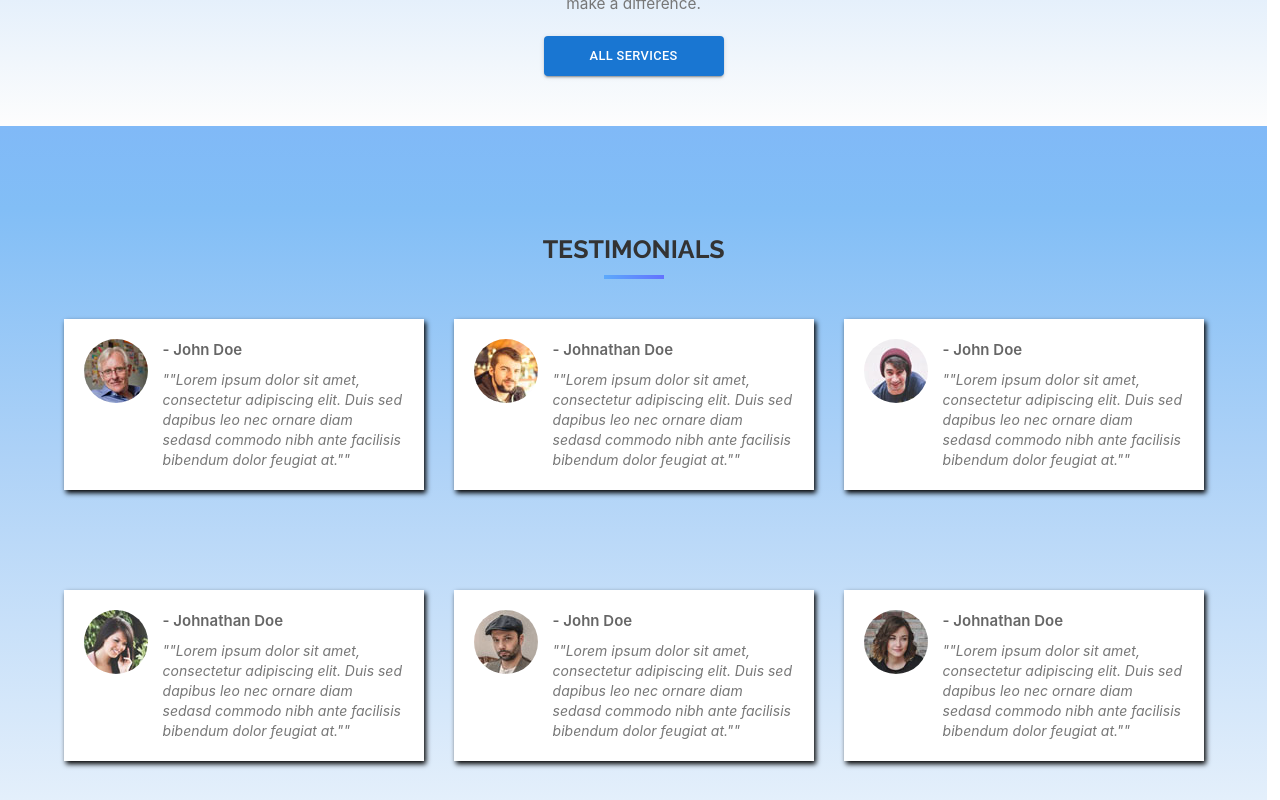
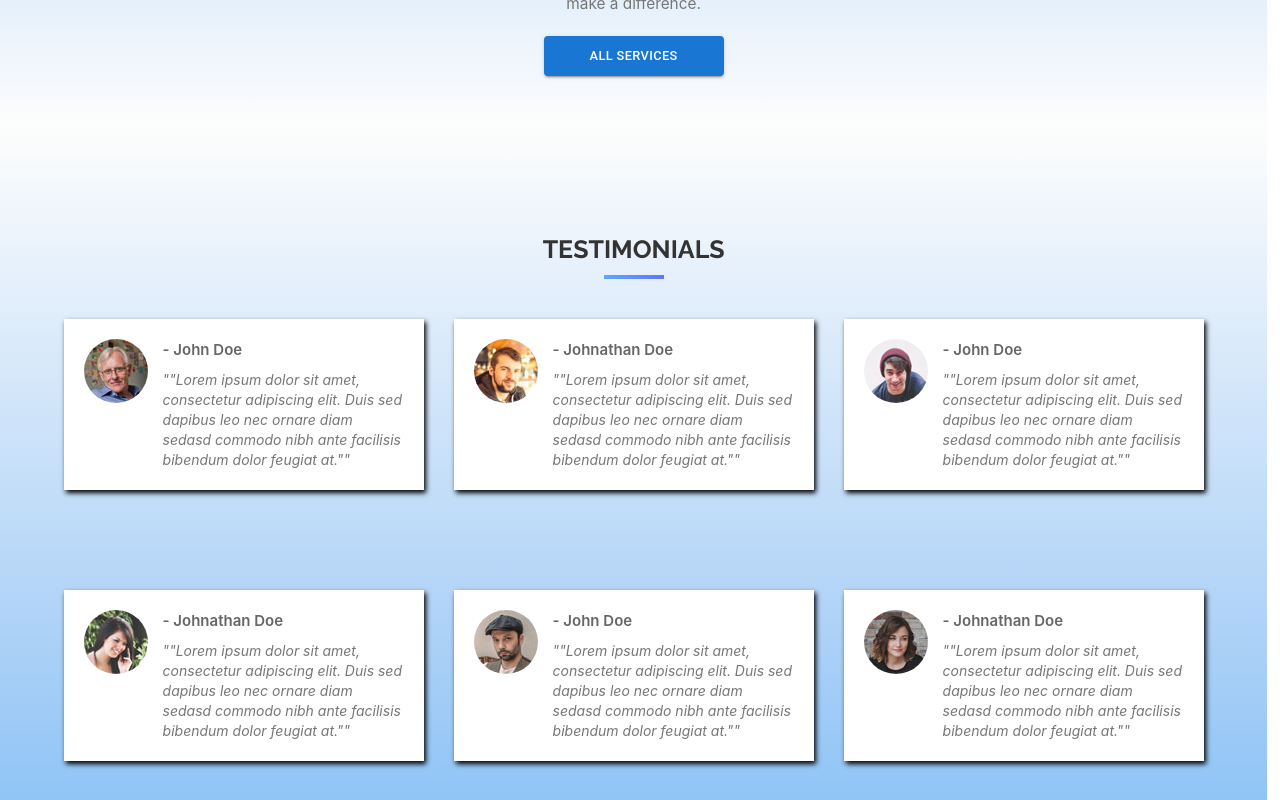
Before and after one commit to krishnajagtap9/krishna-app, a React (Create React App) app: page / in a window 1280 px wide. Shown: the part 3160-3960 px from the top of the page. Built offline with nearby package versions, Linux system fonts and the light colour scheme; what smooth-scroll would draw is missing.

Commit message:
final_submition

```diff
--- a/public/css/style.css
+++ b/public/css/style.css
@@ -385,11 +385,15 @@ justify-content: center;
 #testimonials {
   padding: 100px 0;
 
-
-  background: linear-gradient(to top, #fdfdfd 0%, #aed2f7 60%,#82bef6 90%, #80b9f7 100%);
+  background: linear-gradient(to bottom, #fdfdfd 0%, #aed2f7 60%,#82bef6 90%, #80b9f7 100%);
 
 
 
+}
+@media (max-width: 768px) {
+#testimonial{
+  width: 60%;
+}
 }
 #testimonials i {
   color: #e6e6e6;
--- a/src/Css_component/About.css
+++ b/src/Css_component/About.css
@@ -20,7 +20,6 @@
     height: 100vh;
     justify-content: center;
     background: linear-gradient(to top, #fdfdfd 0%, #cde4fb 60%,#73b8f8 90%, #80b9f7 100%);
-
 }
 
 .small_section1:nth-child(1){
```
